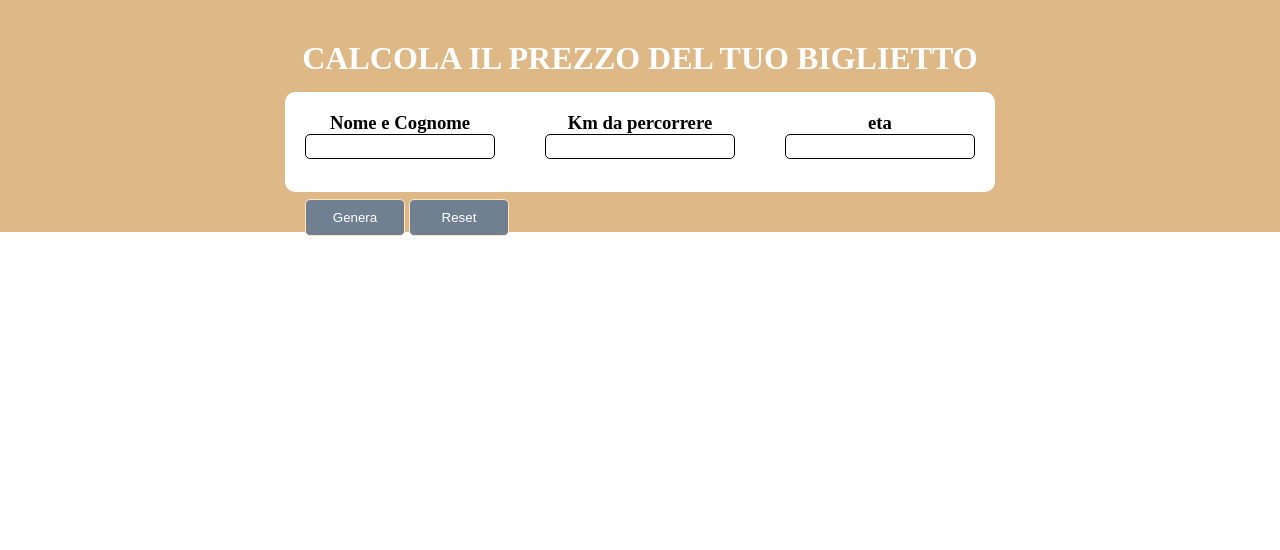
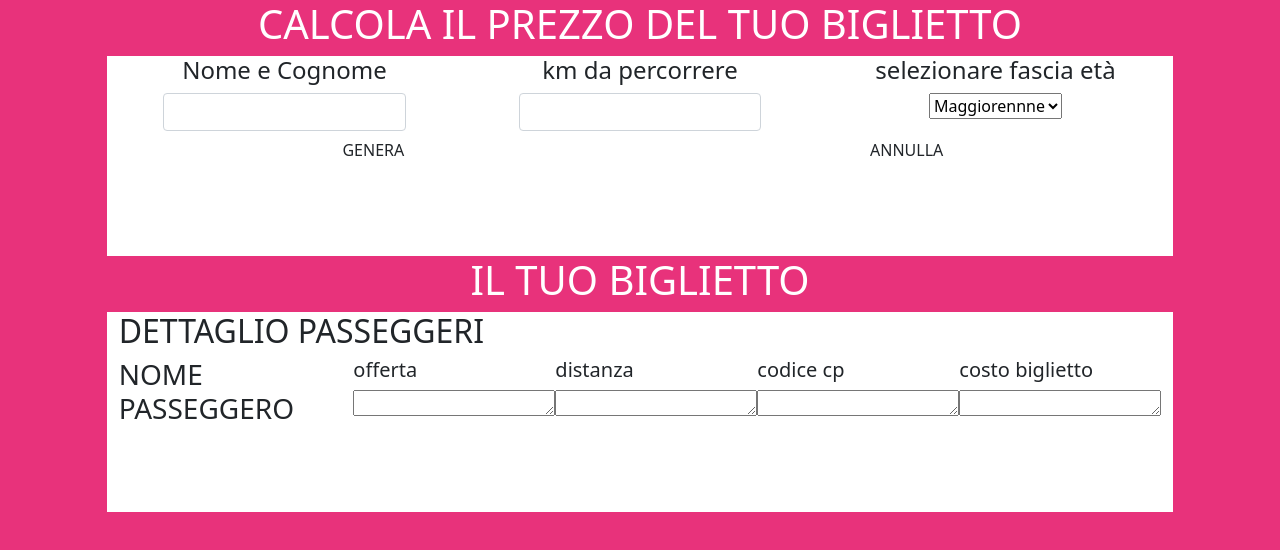
Before and after one commit to furkancaliskan0/js-biglietto-treno-form, a plain HTML site: page index.html in a window 1280 px wide. Drawn offline with nearby package versions, Linux system fonts and the light colour scheme.

Commit message:
Page Completed

```diff
--- a/css/style.css
+++ b/css/style.css
@@ -4,64 +4,23 @@
     box-sizing: border-box;
 }
 
-.labels{
-    border: solid black 1px;
-    border-radius: 5px;
-    text-align: center;
-    width: 190px;
-    height: 25px;
-}
-.wrapper{
-    align-items: center;
-    display: flex;
-    flex-direction: column;
-    gap: 15px;
-    padding: 40px 0px;
-    background-color:burlywood;
-}
-
-.container{
-    display: flex;
-    gap: 50px;
-}
-.main{
-    display: flex;
-    flex-direction: column;
-    background-color: white;
-    border-radius: 10px;
-    height: 100px;
-    padding: 20px;
-    gap: 40px;
-}
-
-.center{
-    text-align: center;
-}
-
-.container-2{
-    display: flex;
-    border: solid gray 2px;
-    border-right: 0;
-    border-left: 0;
+body{
+    background-color: rgb(232, 50, 123);
 }
 
 h1{
     color: white;
 }
 
-.button{
-    width: 100px;
-    padding: 10px;
-    border: none;
-    border: solid bisque 1px;
-    border-radius: 5px;
-    color: white;
-    background-color: slategrey;
+.items-container{
+    background-color: white;
+    height: 200px;
+
 }
-.biglietto-container{
-    display: none;
-    flex-direction: column;
-    height: 80px;
-    padding: 15px;
+.output-container{
     background-color: white;
+    height: 200px;
 }
+.output-details{
+    justify-content: space-around;
+}
--- a/index.html
+++ b/index.html
@@ -1,119 +1,98 @@
-<!DOCTYPE html>
-<html lang="it">
+<!doctype html>
+<html lang="en">
   <head>
     <meta charset="UTF-8">
     <meta http-equiv="X-UA-Compatible" content="IE=edge">
     <meta name="viewport" content="width=device-width, initial-scale=1.0">
-    <!-- css -->
+    <link href="https://cdn.jsdelivr.net/npm/bootstrap@5.1.3/dist/css/bootstrap.min.css" rel="stylesheet" integrity="sha384-1BmE4kWBq78iYhFldvKuhfTAU6auU8tT94WrHftjDbrCEXSU1oBoqyl2QvZ6jIW3" crossorigin="anonymous">
     <link rel="stylesheet" href="css/style.css">
     <title> calcolo del prezzo del biglietto del treno</title>
+</body>
 </head>
   <body>
+    <header>
+        <div class="row">
+            <div class="container-fluid col-12 text-center">
+                <h1>CALCOLA IL PREZZO DEL TUO BIGLIETTO</h1>
+            </div>
+        </div>
+    </header>
 
-    <div class="wrapper">
+    <!-- PRIMO CONTENITORE -->
 
-        <h1>CALCOLA IL PREZZO DEL TUO BIGLIETTO</h1>
-        <!-- main -->
-        <div class="main">
-            <!-- container -->
-            <div class="container">
-
-                <div class="center">
-
-                    <h3>Nome e Cognome</h3>
-
-                    <input type="text" id="nome" class="labels">
-
-                    </input>
+    <div class="items-container container-fluid col-10">
+        <div class="row">
+            <div class="container-fluid col-3 text-center">
+                <h4>Nome e Cognome</h4>
+                <input type="text" class="form-control" id="userName" aria-describedby="emailHelp">
             </div>
-
-                <div class="center">
-
-                    <h3>Km da percorrere</h3>
-
-                    <input type="text" id="chilometri" class="labels">
-
-                    </input>
+            <div class="container-fluid col-3 text-center">
+                <h4>km da percorrere</h4>
+                <input type="number" class="form-control" id="userKm">
             </div>
-
-                <div class="center">
-
-                    <h3>eta</h3>
-
-                    <input type="text" id="eta" class="labels">
-
-                    </input>
+            <div class="container-fluid col-3 text-center">
+                <h4>selezionare fascia età</h4>
+                <form>
+                    <select id="userAge" name="userAge">
+                        <option value="maggiorenne" >Maggiorennne</option>
+                        <option value="over">Over</option>
+                        <option value="minorenne">Minorenne</option>
+                       </select>
+                </form>
             </div>
-
         </div>
-
-            <div id="bottone">
-
-                <button id="inviare" class="button">
-                    Genera
-                </button>
-
-                <button id="Elimina" class="button">
-                    Reset
-                </button>
-
+        <div class="row justify-content-md-center">
+            <div class="container-fluid text-center col-2">
+                <button onclick="" type="button" class="btn " id="generate-button" >GENERA</button>
             </div>
-
+            <div class="container-fluid text-center col-2">
+                <button type="button" class="btn " id="cancel-button">ANNULLA</button>
             </div>
-
-
-        <div id="treno-biglietto" class="biglietto-container">
-            <h2>DETTAGLIO PASSEGGERI</h2>
-
-            <div class="container-2">
-
-                <div id="biglietto-laterale-box">
-
-                    <h4>NOME PASSEGGERO</h4>
-                    <div id="nome-stampa">
         </div>
     </div>
 
-                <div id="laterale-biglietto-info-box">
-                    <div>
+    <!-- SECONDO CONTENITORE -->
 
-                        <h3>Offerta</h3>
-                        <div id="stampa-offert">
+    <div class="row">
+        <div class="container-fluid col-12 text-center">
+            <h1>IL TUO BIGLIETTO</h1>
+        </div>
+    </div>
+    <div class="output-container container-fluid col-10">
+        <div >
+            <h2>DETTAGLIO PASSEGGERI</h2>
         </div>
 
+        <div id="" class="d-flex output-details">
+            <div id="output" class="name-container ms_output">
+                <h3>NOME PASSEGGERO</h3>
+                <p id="op-userName"></p>
             </div>
 
-                    <div>
-                        <h3>carrozza</h3>
-                        <div id="stampa-carrozza">
+            <div id="output" class="offerta-container ms_output">
+                <h5>offerta</h5>
+                <textarea name="" id="op-userAge" cols="20" rows="1"></textarea>
             </div>
 
+            <div id="output" class="carrozza-container ms_output">
+                <h5>distanza</h5>
+                <textarea name="" id="op-userKm" cols="20" rows="1"></textarea>
+            </div>
+            <p id="op-userAge"></p>
+
+            <div id="casuale" class="codice-CP-container ms_output">
+                <h5>codice cp</h5>
+                <textarea name="" id="casuale" cols="20" rows="1"></textarea>
             </div>
 
-                    <div>
-
-                        <h3>codice </h3>
-                        <div id="stampa-codice">
-                        </div>
-
-                    </div>
-
-
-                    <div>
-                        <h3>prezzo Biglietto</h3>
-                        <div id="stampa-prezzo">
-                        </div>
+            <div id="output" class="costo-container ms_output">
+                <H5>costo biglietto</H5>
+                <textarea name="" id="op-userPrice" cols="20" rows="1"></textarea>
             </div>
 
         </div>
     </div>
 
-        </div>
-
-
-    </div>
-
-
         <script src="js/script.js"></script>
 </body>
 </html>
--- a/js/script.js
+++ b/js/script.js
@@ -0,0 +1,32 @@
+// VARIABLES
+let generateButton = document.getElementById("generate-button");
+let cancelButton = document.getElementById("cancel-button");
+console.log(generateButton)
+generateButton.addEventListener( "click" ,
+    function(){
+        let userName = document.getElementById("userName").value;
+        let userKm = document.getElementById("userKm").value;
+        let userAge = document.getElementById("userAge").value;
+        let num = Math.round(Math.random() * 20);
+        // EXECUTING ACTIONS
+        let userPrice = userKm * 0.21;
+        if(userAge === "over"){
+            userPrice = userPrice - (userPrice * 0.4);
+        } else if(userAge === "minorenne"){
+            userPrice = userPrice - (userPrice * 0.2);
+        }
+        userPrice = userPrice.toFixed(2)
+        document.getElementById("op-userName").innerHTML = ` ${userName}`;
+        document.getElementById("op-userKm").innerHTML = `${userKm}`;
+        document.getElementById("op-userAge").innerHTML = `${userAge}`;
+        document.getElementById("op-userPrice").innerHTML = ` ${userPrice}`;
+        document.getElementById("casuale").innerHTML = num;
+    }
+);
+cancelButton.addEventListener( "click" , function(){
+document.getElementById("op-userName").innerHTML = ` `;
+document.getElementById("op-userKm").innerHTML = ``;
+document.getElementById("op-userAge").innerHTML = ``;
+document.getElementById("op-userPrice").innerHTML = '';
+}
+);
```
Lines whose indentation alone changed are shown as unchanged.
